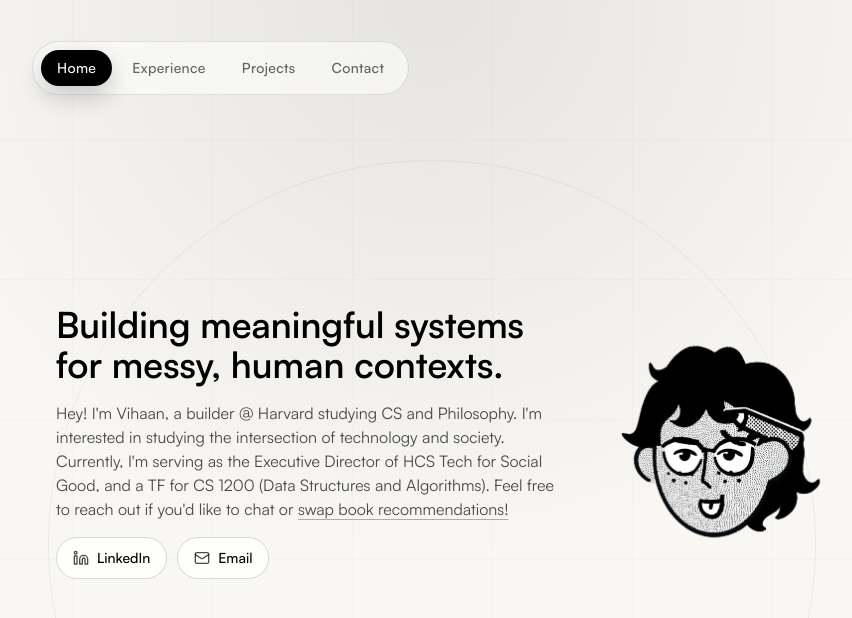
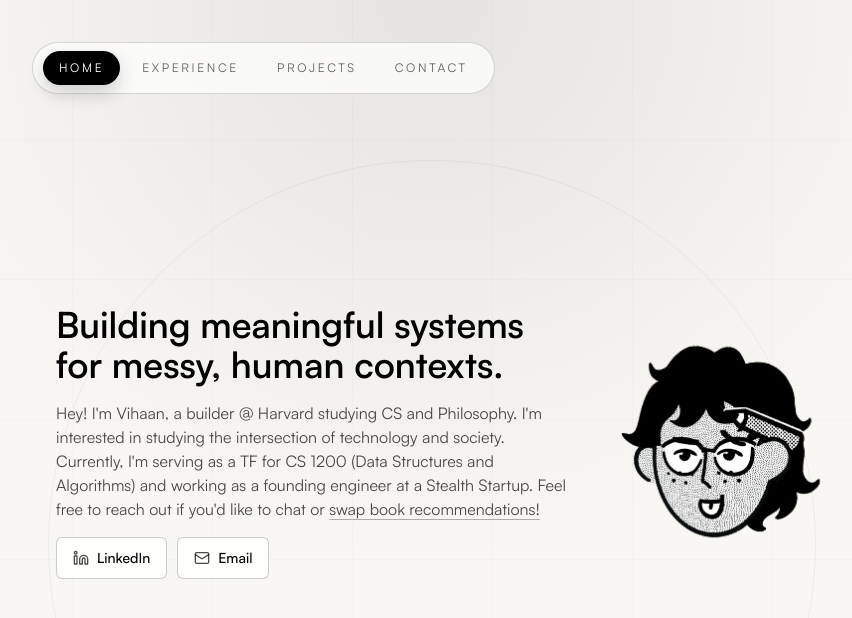
Before and after one commit to vihaann06/personal-portfolio, a React (Create React App) app: page / in a window 1280 px wide. Shown: the top 618 px of the page, without its empty margins (208-1060 px from the left). Built offline with nearby package versions, Linux system fonts and the light colour scheme.

Commit message:
updated information

```diff
--- a/src/components/Contact.tsx
+++ b/src/components/Contact.tsx
@@ -21,13 +21,13 @@
           </div>
         </motion.div>
 
-        <div className="grid grid-cols-1 lg:grid-cols-[1.1fr_0.9fr] gap-6">
+        <div className="grid grid-cols-1 lg:grid-cols-[1.1fr_0.9fr] gap-5">
           <motion.div
             initial={{ opacity: 0, y: 20 }}
             whileInView={{ opacity: 1, y: 0 }}
             viewport={{ once: true, margin: '-100px' }}
             transition={{ duration: 0.4 }}
-            className="rounded-[1.6rem] border border-black/10 bg-white/80 backdrop-blur px-6 py-8 space-y-6"
+            className="rounded-xl border border-black/15 bg-white/80 backdrop-blur px-6 py-8 space-y-6"
           >
             <div className="flex flex-col gap-1">
               <p className="text-[0.55rem] uppercase tracking-[0.5em] text-black/50">Available for</p>
@@ -66,7 +66,7 @@
             transition={{ duration: 0.4, delay: 0.1 }}
             className="space-y-5"
           >
-            <div className="rounded-[1.6rem] border border-black/10 bg-white/80 backdrop-blur px-6 py-6 space-y-5">
+            <div className="rounded-xl border border-black/15 bg-white/80 backdrop-blur px-6 py-6 space-y-5">
               <div className="space-y-2">
                 <p className="text-[0.55rem] uppercase tracking-[0.5em] text-black/50">Next conversation</p>
                 <h3 className="text-base font-semibold">Tell me what you&apos;re building.</h3>
@@ -76,13 +76,13 @@
               </div>
               <a
                 href="mailto:vihaangupta@college.harvard.edu?subject=Let%27s%20Collaborate"
-                className="inline-flex items-center justify-center rounded-full border border-black/15 px-5 py-2.5 text-xs font-medium tracking-[0.35em] uppercase hover:border-black/40 hover:-translate-y-0.5 transition-all duration-300"
+                className="inline-flex items-center justify-center border border-black/15 rounded-md px-5 py-2.5 text-xs font-medium tracking-[0.35em] uppercase hover:border-black/40 hover:-translate-y-0.5 transition-all duration-300"
               >
                 Email Vihaan
               </a>
               </div>
 
-            <div className="rounded-[1.6rem] border border-black/10 bg-white/75 backdrop-blur px-6 py-5 space-y-2">
+            <div className="rounded-xl border border-black/15 bg-white/75 backdrop-blur px-6 py-5 space-y-2">
               <p className="text-[0.55rem] uppercase tracking-[0.5em] text-black/50">Elsewhere</p>
               <a
                 href="https://www.linkedin.com/in/vihaan-gupta-1595332a7"
--- a/src/components/Experience.tsx
+++ b/src/components/Experience.tsx
@@ -92,7 +92,7 @@
               whileInView={{ opacity: 1, y: 0 }}
               viewport={{ once: false, margin: '-100px' }}
               transition={{ duration: 0.6, delay: index * 0.05 }}
-              className="relative overflow-hidden rounded-[1.6rem] border border-black/10 bg-white/75 backdrop-blur px-5 py-6 sm:px-6 group"
+              className="relative overflow-hidden rounded-xl border border-black/15 bg-white/80 backdrop-blur px-5 py-6 sm:px-6 group"
             >
               <div className="absolute inset-0 opacity-0 group-hover:opacity-100 transition-opacity duration-500 pointer-events-none bg-[radial-gradient(circle_at_top,_rgba(0,0,0,0.04),_transparent_65%)]" />
               <div className="space-y-5">
@@ -126,7 +126,7 @@
                   {exp.technologies.map((tech, i) => (
                     <span
                       key={tech + i}
-                      className="px-3 py-1 text-[0.6rem] uppercase tracking-[0.3em] border border-black/10 rounded-full text-black/60"
+                      className="px-3 py-1 text-[0.6rem] uppercase tracking-[0.3em] border border-black/15 rounded-md text-black/60"
                     >
                       {tech}
                     </span>
@@ -148,7 +148,7 @@
             href="/Vihaan_Gupta_CV_Final (4).pdf"
             target="_blank"
             rel="noopener noreferrer"
-            className="inline-flex items-center gap-2 rounded-full border border-black/15 px-8 py-3 text-xs font-medium tracking-[0.35em] uppercase hover:border-black/40 hover:-translate-y-0.5 transition-all duration-300"
+            className="inline-flex items-center gap-2 border border-black/15 rounded-md px-8 py-3 text-xs font-medium tracking-[0.35em] uppercase hover:border-black/40 hover:-translate-y-0.5 transition-all duration-300"
           >
             View résumé
             <ArrowUpRight size={16} />
--- a/src/components/Hero.tsx
+++ b/src/components/Hero.tsx
@@ -55,7 +55,7 @@
                 Building meaningful systems for messy, human contexts.
                 </h1>
               <p className="text-sm md:text-base text-black/70 leading-relaxed">
-                Hey! I&apos;m Vihaan, a builder @ Harvard studying CS and Philosophy. I'm interested in studying the intersection of technology and society. Currently, I'm serving as the Executive Director of HCS Tech for Social Good, and a TF for CS 1200 (Data Structures and Algorithms).
+                Hey! I&apos;m Vihaan, a builder @ Harvard studying CS and Philosophy. I'm interested in studying the intersection of technology and society. Currently, I'm serving as a TF for CS 1200 (Data Structures and Algorithms) and working as a founding engineer at a Stealth Startup.
                 Feel free to reach out if you'd like to chat or{' '}
                 <button
                   onClick={() => setIsModalOpen(true)}
@@ -69,10 +69,10 @@
                   { icon: Linkedin, href: 'https://www.linkedin.com/in/vihaan-gupta-1595332a7', text: 'LinkedIn' },
                   { icon: Mail, href: 'mailto:vihaangupta@college.harvard.edu', text: 'Email' }
                 ].map(({ icon: Icon, href, text }) => (
-                <a
+                  <a
                     key={text}
                   href={href}
-                    className="flex items-center gap-2 px-4 py-2.5 border border-black/15 rounded-full bg-white/80 backdrop-blur transition-all duration-300 hover:-translate-y-0.5 hover:border-black/40 text-xs md:text-sm"
+                    className="flex items-center gap-2 px-4 py-2.5 border border-black/20 bg-white/80 backdrop-blur rounded-md transition-all duration-300 hover:-translate-y-0.5 hover:border-black/40 text-xs md:text-sm"
                 >
                     <Icon size={16} className="text-black/70" />
                     <span className="font-medium">{text}</span>
--- a/src/components/Navigation.tsx
+++ b/src/components/Navigation.tsx
@@ -17,14 +17,14 @@
     <nav className="bg-transparent mt-5">
       <div className="max-w-5xl mx-auto px-4 sm:px-8 lg:px-12 pt-4 lg:translate-x-16">
         <div className="flex items-center h-16">
-          <div className="flex items-center gap-1 px-2 py-2 rounded-full border border-black/10 bg-white/55 backdrop-blur">
+          <div className="flex items-center gap-1.5 px-2.5 py-2 border border-black/15 bg-white/70 backdrop-blur rounded-full">
             {tabs.map((tab) => (
               <button
                 key={tab.id}
                 onClick={() => setActiveTab(tab.id)}
-                className={`px-4 py-2 rounded-full text-sm font-medium tracking-wide transition-all duration-300 ${
+                className={`px-4 py-2 text-[0.75rem] uppercase tracking-[0.22em] rounded-full transition-all duration-300 ${
                   activeTab === tab.id
-                    ? 'bg-black text-white shadow-[0_10px_25px_rgba(0,0,0,0.2)]'
+                    ? 'bg-black text-white shadow-[0_8px_18px_rgba(0,0,0,0.18)]'
                     : 'text-black/60 hover:text-black hover:bg-black/5'
                 }`}
               >
--- a/src/components/Projects.tsx
+++ b/src/components/Projects.tsx
@@ -98,7 +98,7 @@
           </div>
         </motion.div>
 
-        <div className="grid grid-cols-1 md:grid-cols-2 gap-5">
+        <div className="grid grid-cols-1 md:grid-cols-2 gap-4">
           {projects.map((project, index) => (
             <motion.article
               key={project.title}
@@ -106,7 +106,7 @@
               whileInView={{ opacity: 1, y: 0 }}
               viewport={{ once: true, margin: '-100px' }}
               transition={{ duration: 0.4, delay: index * 0.03 }}
-              className="relative rounded-[1.6rem] border border-black/10 bg-white/75 backdrop-blur px-5 py-6"
+              className="relative rounded-xl border border-black/15 bg-white/80 backdrop-blur px-5 py-6"
             >
               <h3 className="text-xl font-semibold text-black">{project.title}</h3>
               <p className="mt-2 text-sm text-black/65">{project.description}</p>
@@ -115,7 +115,7 @@
                 {project.technologies.map((tech, i) => (
                   <span
                     key={`${project.title}-${tech}-${i}`}
-                    className="px-3 py-1 text-[0.6rem] uppercase tracking-[0.35em] border border-black/10 rounded-full text-black/60"
+                    className="px-3 py-1 text-[0.6rem] uppercase tracking-[0.35em] border border-black/15 rounded-md text-black/60"
                   >
                     {tech}
                   </span>
@@ -128,7 +128,7 @@
                     href={project.github}
                     target="_blank"
                     rel="noopener noreferrer"
-                    className="p-1.5 rounded-full border border-black/10 hover:border-black/30 transition-all duration-300"
+                    className="p-1.5 border border-black/15 rounded-md hover:border-black/30 transition-all duration-300"
                     title="View on GitHub"
                   >
                     <Github size={14} className="text-black/60" />
@@ -139,7 +139,7 @@
                     href={project.live}
                     target="_blank"
                     rel="noopener noreferrer"
-                    className="p-1.5 rounded-full border border-black/10 hover:border-black/30 transition-all duration-300"
+                    className="p-1.5 border border-black/15 rounded-md hover:border-black/30 transition-all duration-300"
                     title={
                       project.linkType === 'paper'
                         ? 'View paper'
```
